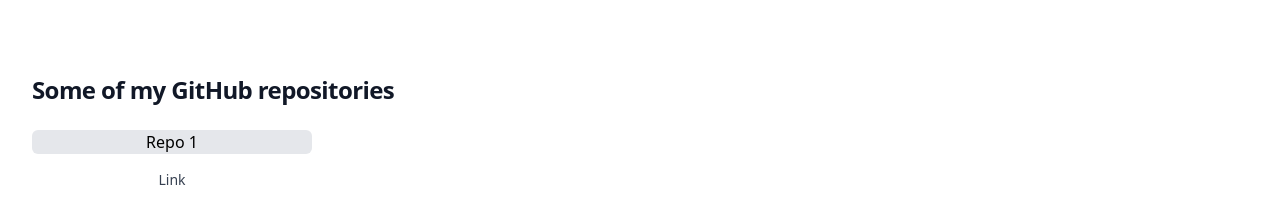
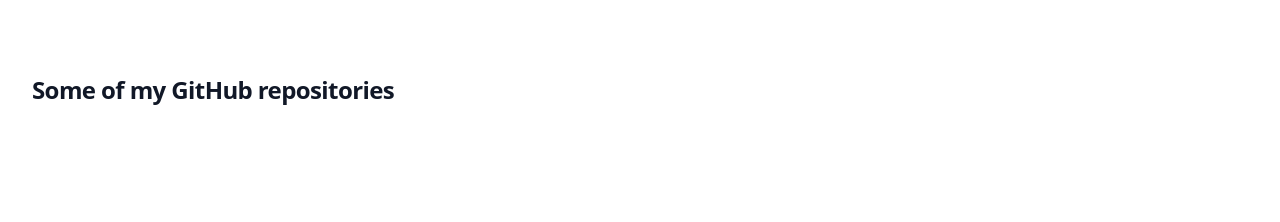
Before and after one commit to Randys04/RandysWeb, a plain HTML site: page src/index.html in a window 1280 px wide. Shown: the part 578-800 px from the top of the page. Drawn offline with nearby package versions, Linux system fonts and the light colour scheme.

Commit message:
Modificaciones al archivo index.html

```diff
--- a/src/index.html
+++ b/src/index.html
@@ -5,6 +5,7 @@
   <meta charset="UTF-8">
   <meta name="viewport" content="width=device-width, initial-scale=1.0">
   <script src="https://cdn.tailwindcss.com"></script>
+  <script defer src="./assets/main.js"></script>
 </head>
 
 <body>
@@ -63,21 +64,7 @@
         <h2 class="text-2xl font-extrabold tracking-tight text-gray-900">Some of my GitHub repositories</h2>
         <div class="mt-6 grid grid-cols-1 gap-y-10 gap-x-6 sm:grid-cols-2 lg:grid-cols-4 xl:gap-x-8" id="content">
           <!-- content -->
-            <div class="group relative">
-            <div style="display: flex; justify-content: center;"
-              class="w-full bg-gray-200 aspect-w-1 aspect-h-1 rounded-md overflow-hidden group-hover:opacity-75 lg:aspect-none">
-              <h3>Repo 1</h3>
-            </div>
-            <div class="mt-4 flex justify-between" style="display: flex; justify-content: center;">
-              <a href="https://github.com/Randys04" target="_blank">
-                <h3 class="text-sm text-gray-700">
-                  <span aria-hidden="true" class="absolute inset-0"></span>
-                  Link
-                </h3>
-              </a>
 
-            </div>
-          </div>
 
 
 
```
